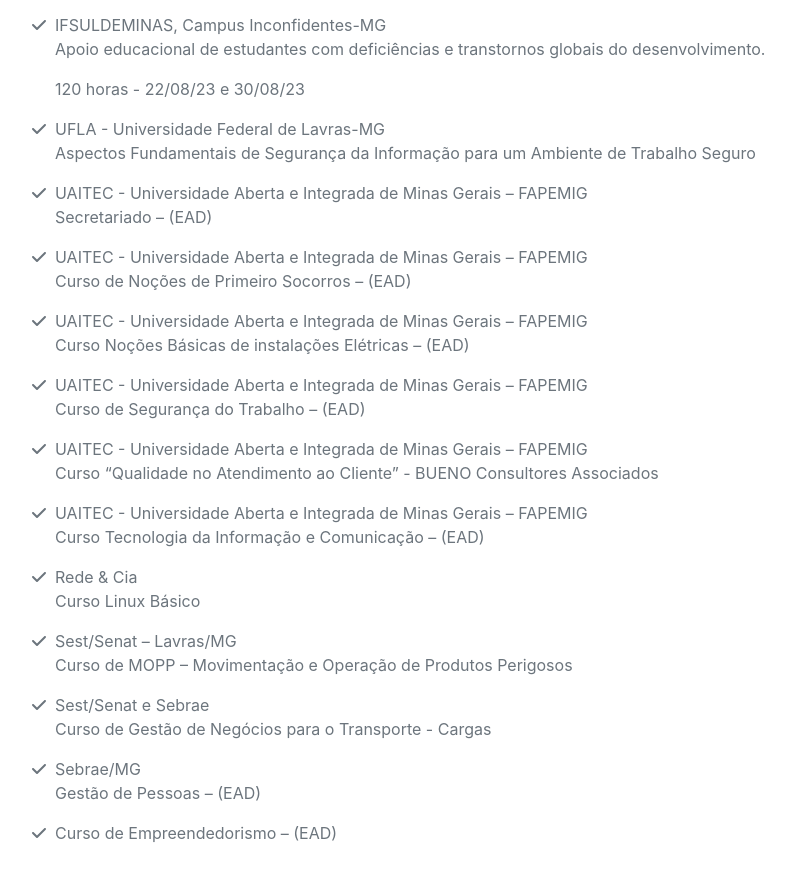
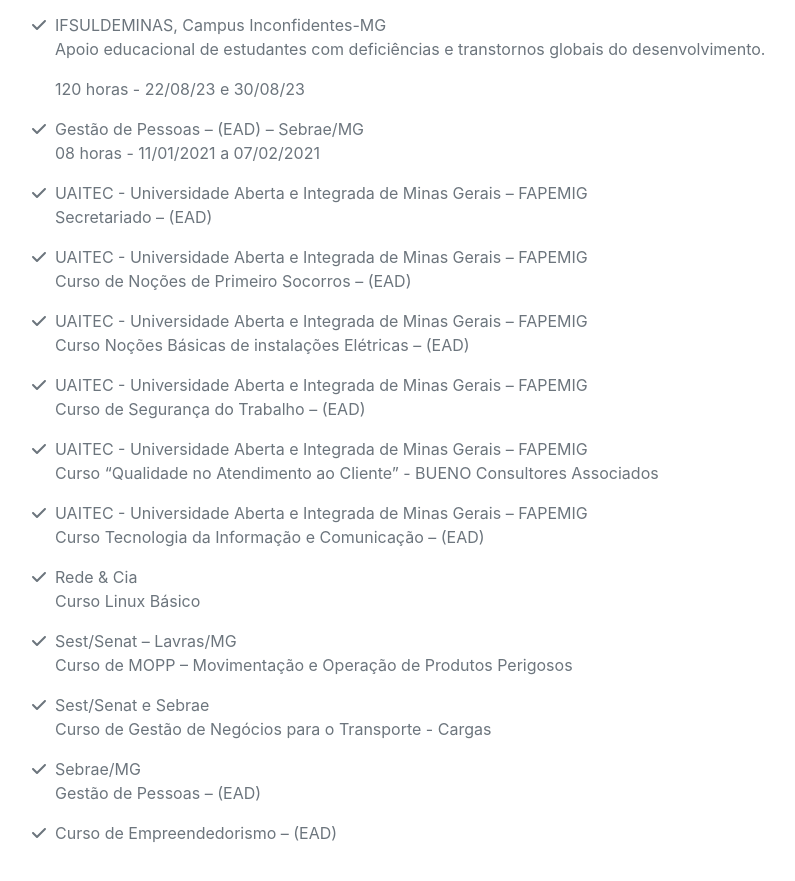
Before and after one commit to alexrodrigoalvino/meu-curriculo, a plain HTML site: page index.html in a window 1280 px wide. Shown: the part 5175-6056 px from the top of the page, without its empty margins (305-1100 px from the left). Drawn offline with nearby package versions, Linux system fonts and the light colour scheme; a web font is replaced by a local one.

Commit message:
Update index.html

```diff
--- a/index.html
+++ b/index.html
@@ -337,8 +337,9 @@
 
                     <li>
                     <span class="fa-li"><i class="fas fa-check"></i></span>
-                        UFLA - Universidade Federal de Lavras-MG
-                        <p>Aspectos Fundamentais de Segurança da Informação para um Ambiente de Trabalho Seguro</p>
+                        Gestão de Pessoas – (EAD) – Sebrae/MG
+                        <p> 08 horas - 11/01/2021 a 07/02/2021</p>
+
                     </li>
 
                     <li>
```
